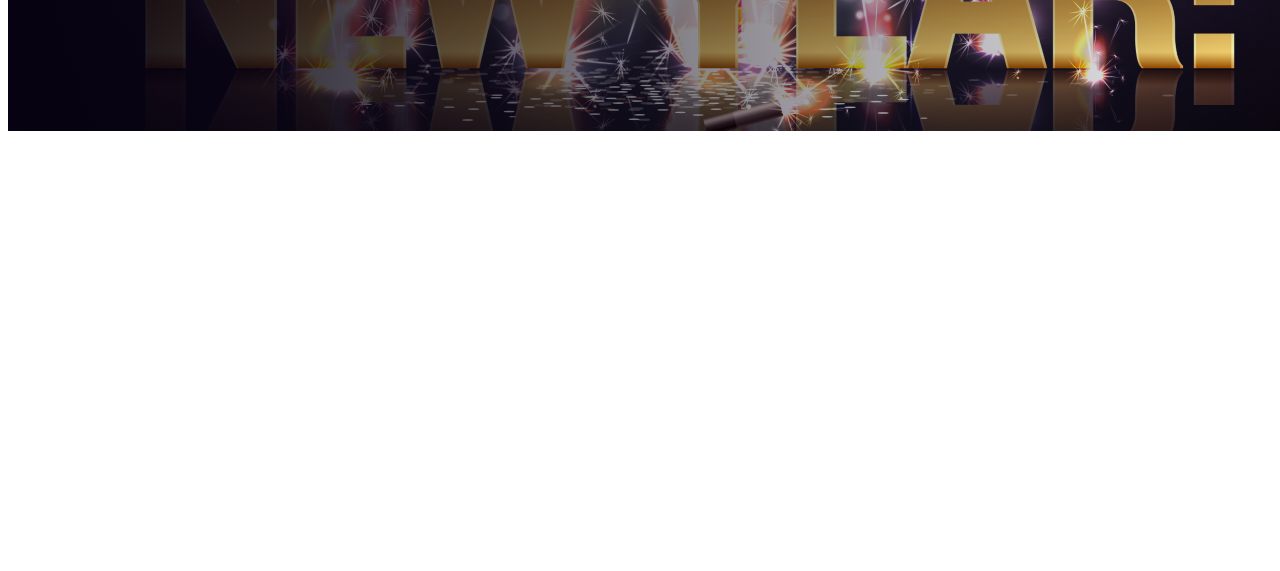
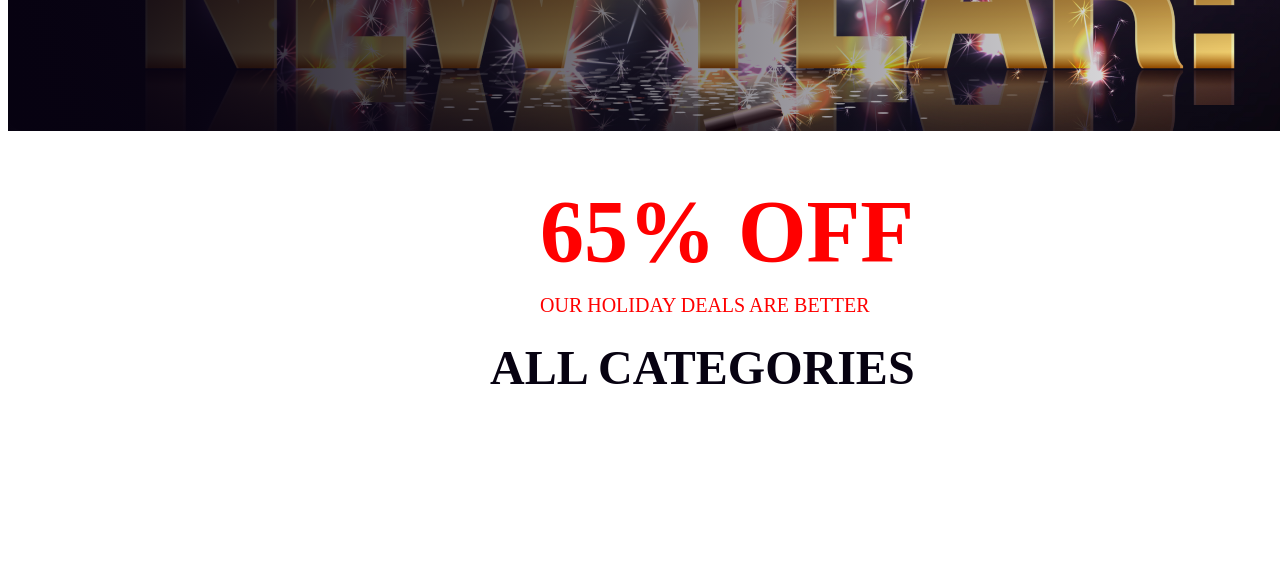
Before and after one commit to rimonali123/New-Year-Project, a plain HTML site: page index.html in a window 1280 px wide. Shown: the part 529-1100 px from the top of the page. Before the commit the page ends 800 px from the top, so only its background shows below. Drawn offline with Linux system fonts and the light colour scheme.

Commit message:
discount section added

```diff
--- a/Style/style.css
+++ b/Style/style.css
@@ -18,7 +18,7 @@ header {
     color: #fff;
     font-size: 60px;
     font-weight: 400;
-    padding: 90px 0px 0px 450px;
+    padding: 80px 0px 0px 450px;
 }
 
 .header-title-2 {
@@ -28,3 +28,52 @@ header {
 
     padding: 0px 0px 0px 450px;
 }
+
+/* Discount section */
+.discount-text {
+    color: rgb(255, 0, 0);
+    font-size: 88px;
+    font-weight: 700;
+    line-height: 107px;
+    text-align: center;
+    position: absolute;
+    left: 540px;
+    top: 590px;
+
+}
+
+.discount-text-2 {
+    position: absolute;
+    color: rgb(255, 0, 0);
+    font-size: 20px;
+    font-weight: 500;
+    text-align: center;
+    left: 540px;
+    top: 790px;
+}
+.discount-text-3 {
+    position: absolute;
+    width: 450px;
+    height: 58px;
+    left: 490px;
+    top: 820px;
+    bottom: -925px;
+
+    color: rgb(7, 2, 17);
+font-size: 48px;
+font-weight: 700;
+line-height: 58px;
+letter-spacing: 0%;
+
+}
+.new-year-img {
+    position: absolute;
+    width: 802.9px;
+    height: 500px;
+    left: 290px;
+    right: -399px;
+    top: 165.28%;
+    bottom: -142.09%;
+    border-style: dashed;
+    border-color: gray ;
+}
--- a/index.html
+++ b/index.html
@@ -17,7 +17,15 @@
         </div>
     </header>
     <main>
-
+        <!-- Discount Section -->
+         <Section>
+            <h4 class="discount-text">65% OFF</h4>
+            <h5 class="discount-text-2">OUR HOLIDAY DEALS ARE BETTER</h5>
+            <p class="discount-text-3">ALL CATEGORIES</p>
+            <div class="new-year-img">
+                <img src="/resources/New Year Photo.png" alt="">
+            </div>
+         </Section>
     </main>
     <footer>
 
```
